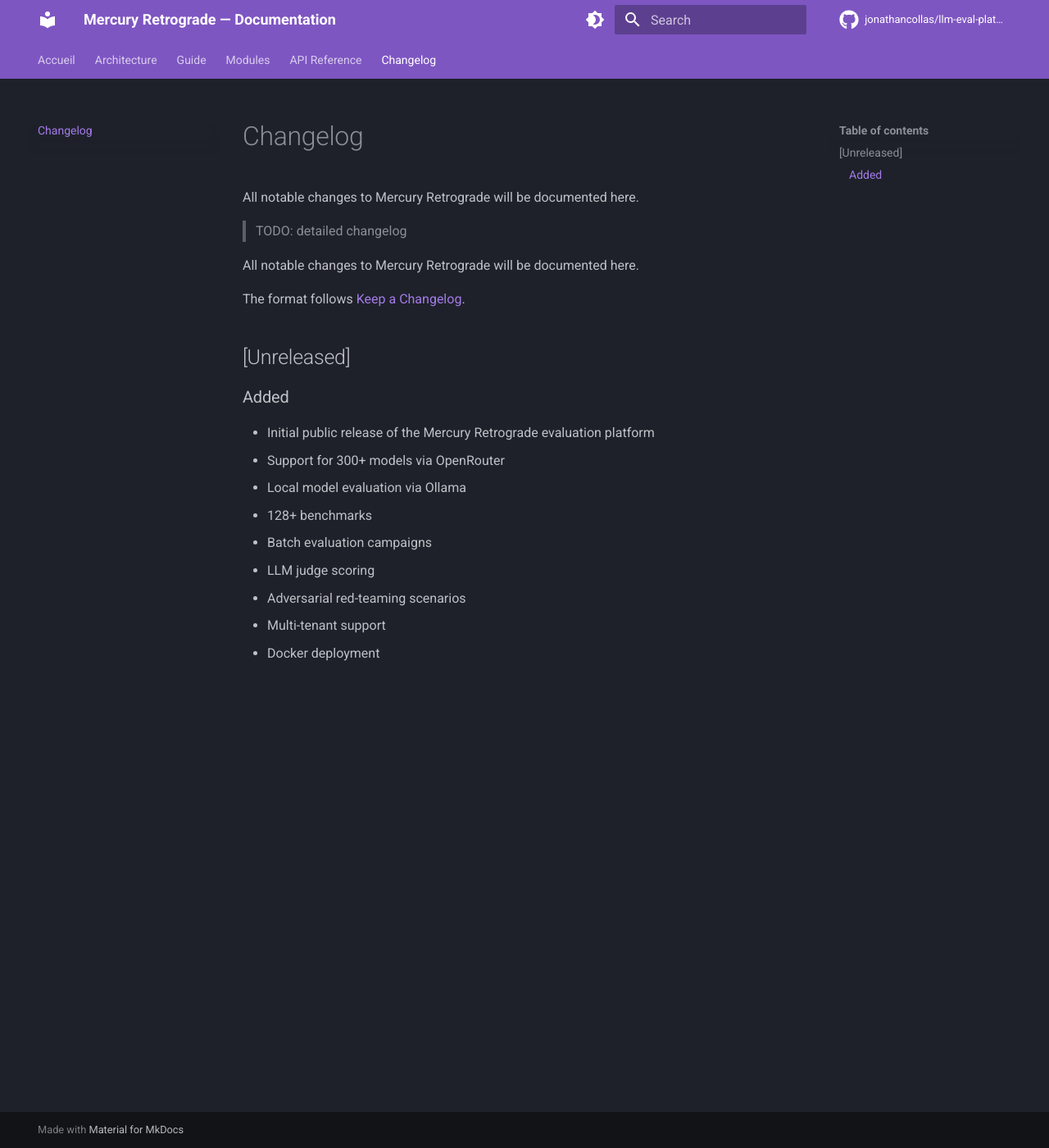
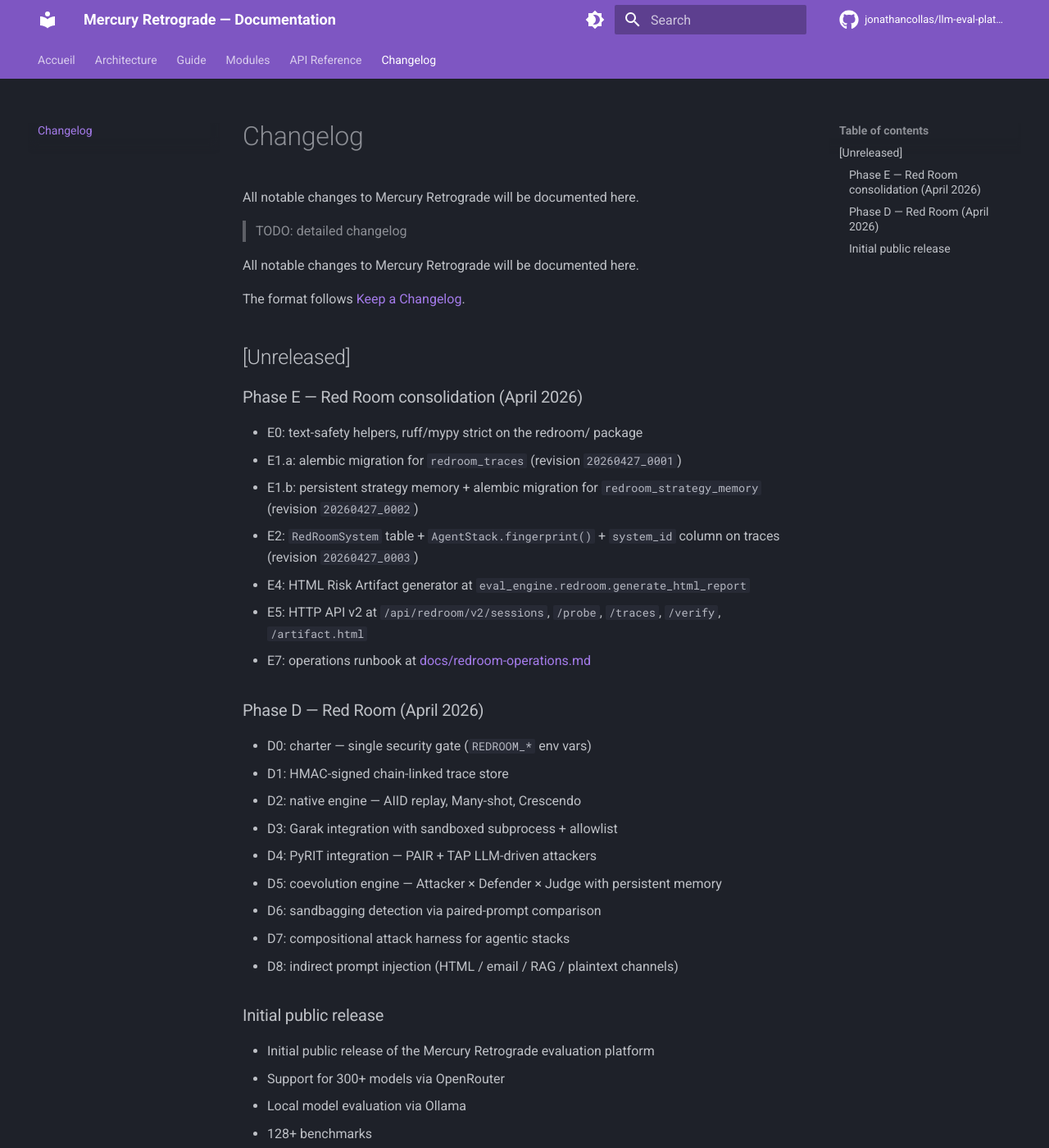
Before and after one commit to jonathancollas/llm-eval-platform, an MkDocs documentation site: the page built from docs/changelog.md, in a window 1280 px wide and 1400 px high. Shown: the whole window at 82% size. Built offline with MkDocs 1.6.1 and Material for MkDocs 9.7.7, drawn with Linux system fonts in a browser that asks for light colours; comment, search, counter and statistics services are not loaded.

Commit message:
docs(redroom/E7): operations runbook, architecture update, changelog (#383)
== Added ==

  docs/redroom-operations.md
    Day-2 operations runbook: enabling the module, env vars,
    aggressiveness model, alembic migrations, REDROOM_TRACE_SECRET
    rotation procedure, chain auditing, failure modes, what's still
    in flight.

  docs/architecture.md
    New "Red Room — adversarial subsystem" section with the package
    tree and a brief description of every module.

  docs/changelog.md
    Phase D + Phase E entries listing every PR and what it added.

  Readme.md
    Adversarial Testing section now lists the 8 probe families and
    points at the runbook + v2 API path.

No code changes.

Made-with: Cursor

```diff
--- a/docs/changelog.md
+++ b/docs/changelog.md
@@ -11,7 +11,31 @@ The format follows [Keep a Changelog](https://keepachangelog.com/en/1.0.0/).
 
 ## [Unreleased]
 
-### Added
+### Phase E — Red Room consolidation (April 2026)
+- E0: text-safety helpers, ruff/mypy strict on the redroom/ package
+- E1.a: alembic migration for `redroom_traces` (revision `20260427_0001`)
+- E1.b: persistent strategy memory + alembic migration for
+  `redroom_strategy_memory` (revision `20260427_0002`)
+- E2: `RedRoomSystem` table + `AgentStack.fingerprint()` +
+  `system_id` column on traces (revision `20260427_0003`)
+- E4: HTML Risk Artifact generator at
+  `eval_engine.redroom.generate_html_report`
+- E5: HTTP API v2 at `/api/redroom/v2/sessions`,
+  `/probe`, `/traces`, `/verify`, `/artifact.html`
+- E7: operations runbook at [docs/redroom-operations.md](redroom-operations.md)
+
+### Phase D — Red Room (April 2026)
+- D0: charter — single security gate (`REDROOM_*` env vars)
+- D1: HMAC-signed chain-linked trace store
+- D2: native engine — AIID replay, Many-shot, Crescendo
+- D3: Garak integration with sandboxed subprocess + allowlist
+- D4: PyRIT integration — PAIR + TAP LLM-driven attackers
+- D5: coevolution engine — Attacker × Defender × Judge with persistent memory
+- D6: sandbagging detection via paired-prompt comparison
+- D7: compositional attack harness for agentic stacks
+- D8: indirect prompt injection (HTML / email / RAG / plaintext channels)
+
+### Initial public release
 - Initial public release of the Mercury Retrograde evaluation platform
 - Support for 300+ models via OpenRouter
 - Local model evaluation via Ollama
```
Also changed, not shown: Readme.md (+11 -7 lines), docs/architecture.md (+30 -0 lines), docs/redroom-operations.md (added, +217 -0 lines).
